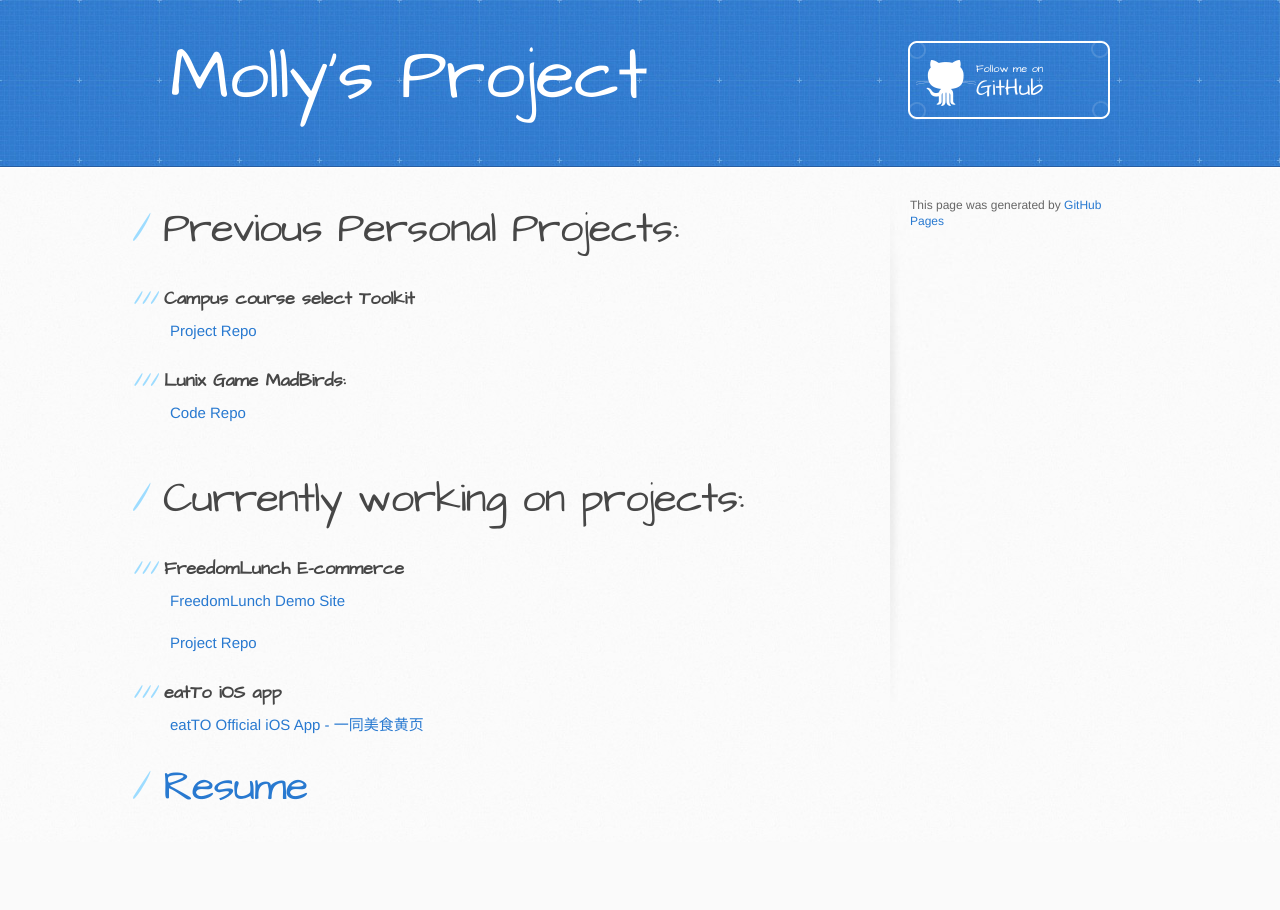
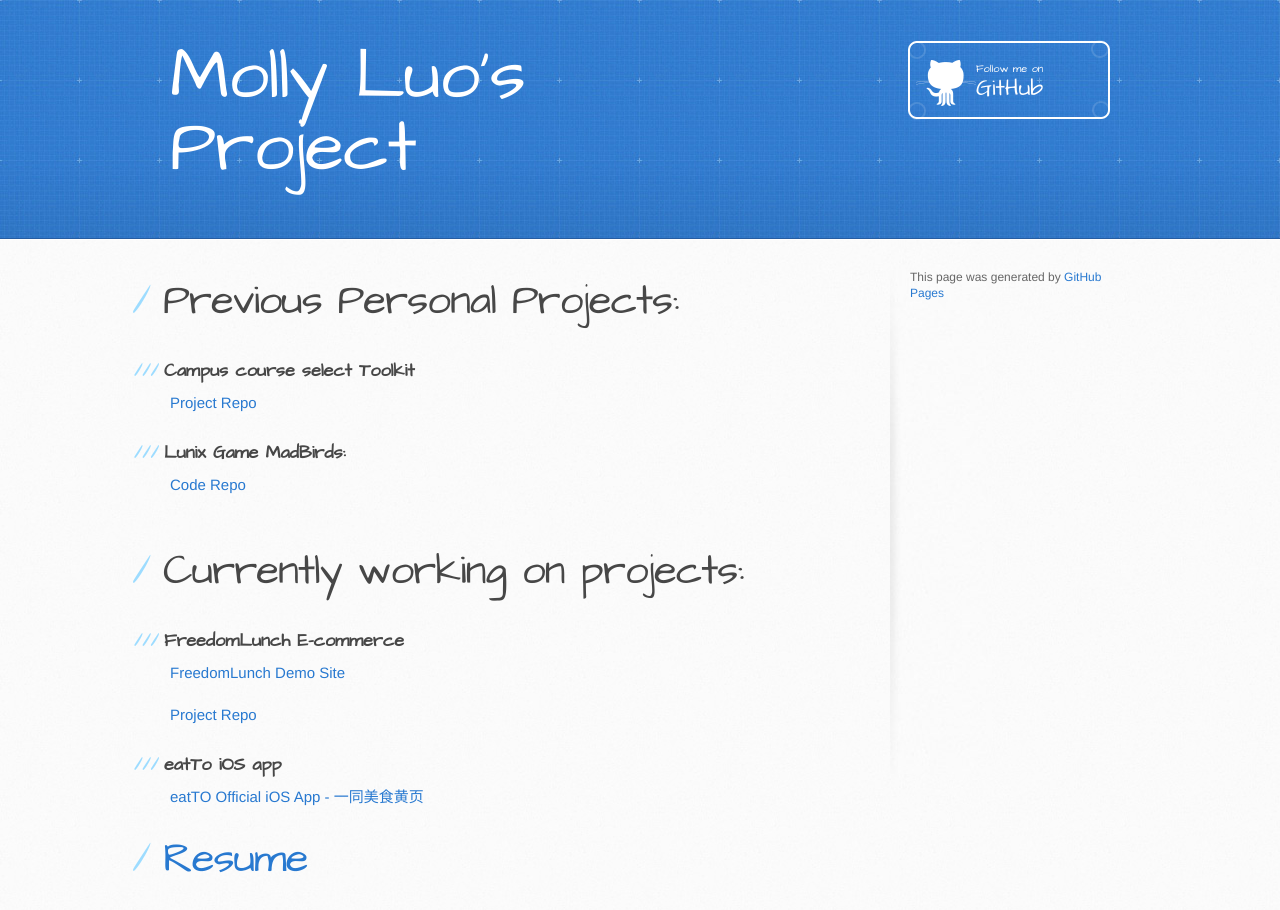
Before and after one commit to cbhl/mollybing.github.com, a plain HTML site: page index.html in a window 1280 px wide. Before the commit the page ends 842 px from the top, so only its background shows below. Drawn offline with Linux system fonts and the light colour scheme.

Commit message:
Update index.html

```diff
--- a/index.html
+++ b/index.html
@@ -19,7 +19,7 @@
   <body>
     <header>
       <div class="inner">
-        <h1>Molly's Project</h1>
+        <h1>Molly Luo's Project</h1>
         <h2></h2>
         <a href="https://github.com/mollybing" class="button"><small>Follow me on</small>GitHub</a>
       </div>
```
